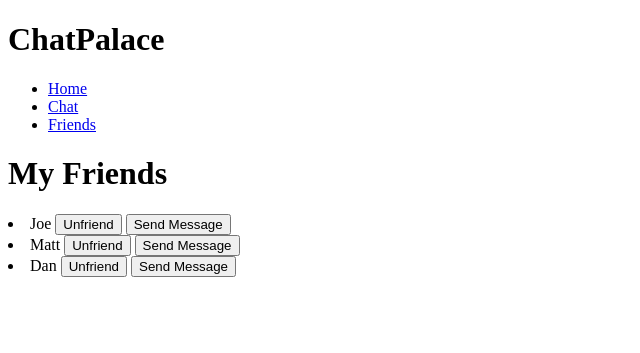
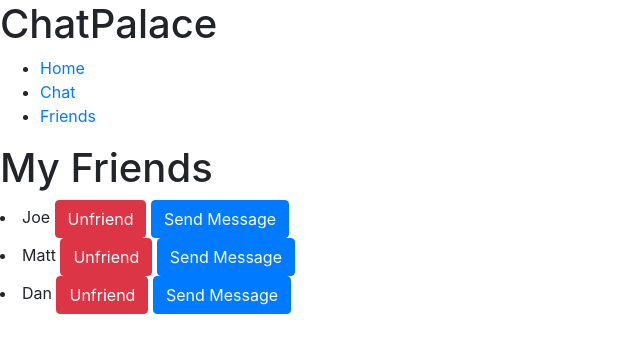
Before and after one commit to TomsBaders/Chat_16.10_TB, a Flask app: page /friends in a window 1280 px wide. Shown: the top 353 px of the page, without its empty margins (0-640 px from the left). Run offline with Flask 2, Linux system fonts and the light colour scheme.

Commit message:
Next Commit

```diff
--- a/templates/Friends.html
+++ b/templates/Friends.html
@@ -4,6 +4,9 @@
     <meta charset="UTF-8">
     <meta name="viewport" content="width=device-width, initial-scale=1.0">
     <title>Friends</title>
+    <link rel="stylesheet" href="https://cdn.jsdelivr.net/npm/bootstrap@4.5.3/dist/css/bootstrap.min.css" integrity="sha384-TX8t27EcRE3e/ihU7zmQxVncDAy5uIKz4rEkgIXeMed4M0jlfIDPvg6uqKI2xXr2" crossorigin="anonymous">
+    <script src="https://code.jquery.com/jquery-3.5.1.slim.min.js" integrity="sha384-DfXdz2htPH0lsSSs5nCTpuj/zy4C+OGpamoFVy38MVBnE+IbbVYUew+OrCXaRkfj" crossorigin="anonymous"></script>
+<script src="https://cdn.jsdelivr.net/npm/bootstrap@4.5.3/dist/js/bootstrap.bundle.min.js" integrity="sha384-ho+j7jyWK8fNQe+A12Hb8AhRq26LrZ/JpcUGGOn+Y7RsweNrtN/tE3MoK7ZeZDyx" crossorigin="anonymous"></script>
 </head>
 <body>
     <h1>ChatPalace</h1>
@@ -26,9 +29,39 @@
         {% endblock %}
     </div>
     <h1>My Friends</h1>
-        <li>Joe <button class="btn btn-outline-secondary" type="button">Unfriend</button> <button class="btn btn-outline-secondary" type="button">Send Message</button> </li>
-        <li>Matt <button class="btn btn-outline-secondary" type="button">Unfriend</button> <button class="btn btn-outline-secondary" type="button">Send Message</button> </li>
-        <li>Dan <button class="btn btn-outline-secondary" type="button">Unfriend</button> <button class="btn btn-outline-secondary" type="button">Send Message</button> </li>
+        <li>Joe <!-- Button trigger modal -->
+            <button type="button" class="btn btn-danger" data-toggle="modal" data-target="#staticBackdrop">
+              Unfriend
+            </button>
+
+            <!-- Modal -->
+            <div class="modal fade" id="staticBackdrop" data-backdrop="static" data-keyboard="false" tabindex="-1" aria-labelledby="staticBackdropLabel" aria-hidden="true">
+              <div class="modal-dialog">
+                <div class="modal-content">
+                  <div class="modal-header">
+                    <h5 class="modal-title" id="staticBackdropLabel">Are you sure?</h5>
+                    <button type="button" class="close" data-dismiss="modal" aria-label="Close">
+                      <span aria-hidden="true">&times;</span>
+                    </button>
+                  </div>
+                  <div class="modal-body">
+                    Do you want to unfriend Joe?
+                  </div>
+                  <div class="modal-footer">
+                    <button type="button" class="btn btn-secondary" data-dismiss="modal">Exit</button>
+                    <button type="button" class="btn btn-danger" data-dismiss="modal">Unfriend</button>
+                  </div>
+                </div>
+              </div>
+            </div>
+
+
+            <a class="btn btn-primary" href="/chat">Send Message</a> </li>
+        <li>Matt <button type="button" class="btn btn-danger">Unfriend</button>
+            <a class="btn btn-primary" href="/chat">Send Message</a> </li></li>
+        <li>Dan <button type="button" class="btn btn-danger">Unfriend</button>
+            <a class="btn btn-primary" href="/chat">Send Message</a> </li></li>
       </ul>
+
 </body>
 </html>
--- a/templates/home_page.html
+++ b/templates/home_page.html
@@ -4,6 +4,7 @@
     <meta charset="UTF-8">
     <meta name="viewport" content="width=device-width, initial-scale=1.0">
     <title>Home Page</title>
+    <link rel="stylesheet" href="https://cdn.jsdelivr.net/npm/bootstrap@4.5.3/dist/css/bootstrap.min.css" integrity="sha384-TX8t27EcRE3e/ihU7zmQxVncDAy5uIKz4rEkgIXeMed4M0jlfIDPvg6uqKI2xXr2" crossorigin="anonymous">
 </head>
 <body>
     <h1>ChatPalace</h1>
@@ -28,5 +29,7 @@
     <h2>Welcome to the ChatPalace!</h2>
     In ChatPalace you can chat or video call friends whenever you want!
     Create your own profile today!
+
+    <button class="btn btn-outline-primary">Register</button>
 </body>
 </html>
```
Also changed, not shown: static/css/style.css (added, +7 -0 lines), templates/chat.html (+7 -4 lines).
